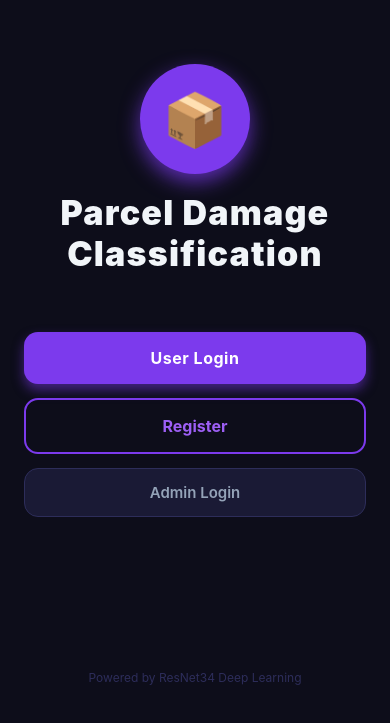
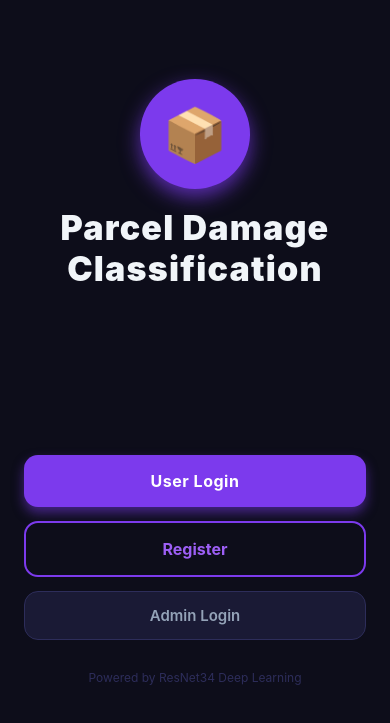
Before and after one commit to saikumarkoda13-ai/parcel, a React Native app in the folder parcel-damage-app/: screen /Landing in a window 390 px wide. Shown: the part 119-842 px from the top of the page. Built offline with nearby package versions, Linux system fonts and the light colour scheme.

Commit message:
Update LandingScreen.js

```diff
--- a/parcel-damage-app/screens/LandingScreen.js
+++ b/parcel-damage-app/screens/LandingScreen.js
@@ -22,7 +22,7 @@ export default function LandingScreen({ navigation }) {
             <StatusBar barStyle="light-content" backgroundColor={COLORS.bg} />
 
             <View style={styles.mainContent}>
-                <Animated.View style={{ alignItems: 'center', transform: [{ scale }], opacity, marginBottom: 50 }}>
+                <Animated.View style={[styles.heroSection, { transform: [{ scale }], opacity }]}>
                     <View style={styles.logoCircle}>
                         <Text style={styles.logoIcon}>📦</Text>
                     </View>
@@ -50,12 +50,13 @@ export default function LandingScreen({ navigation }) {
 
 const styles = StyleSheet.create({
     container: { flex: 1, backgroundColor: COLORS.bg, alignItems: 'center', paddingVertical: 40, paddingHorizontal: 24 },
-    mainContent: { flex: 1, justifyContent: 'center', alignItems: 'center', width: '100%' },
+    mainContent: { flex: 1, width: '100%', justifyContent: 'space-between' },
+    heroSection: { flex: 1, justifyContent: 'center', alignItems: 'center' },
     logoCircle: { width: 110, height: 110, borderRadius: 55, backgroundColor: COLORS.primary, alignItems: 'center', justifyContent: 'center', marginBottom: 18, shadowColor: COLORS.primary, shadowOffset: { width: 0, height: 8 }, shadowOpacity: 0.7, shadowRadius: 20, elevation: 14 },
     logoIcon: { fontSize: 52 },
     title: { fontSize: 34, fontWeight: '900', color: COLORS.text, letterSpacing: 1.2, marginBottom: 8, textAlign: 'center' },
     subtitle: { fontSize: 15, color: COLORS.muted, textAlign: 'center' },
-    buttonGroup: { width: '100%', gap: 14 },
+    buttonGroup: { width: '100%', gap: 14, marginBottom: 20 },
     primaryBtn: { backgroundColor: COLORS.primary, paddingVertical: 16, borderRadius: 14, alignItems: 'center', shadowColor: COLORS.primary, shadowOffset: { width: 0, height: 6 }, shadowOpacity: 0.5, shadowRadius: 12, elevation: 10 },
     primaryBtnText: { color: COLORS.white, fontSize: 16, fontWeight: '700', letterSpacing: 0.5 },
     outlineBtn: { borderColor: COLORS.primary, borderWidth: 2, paddingVertical: 16, borderRadius: 14, alignItems: 'center' },
```
